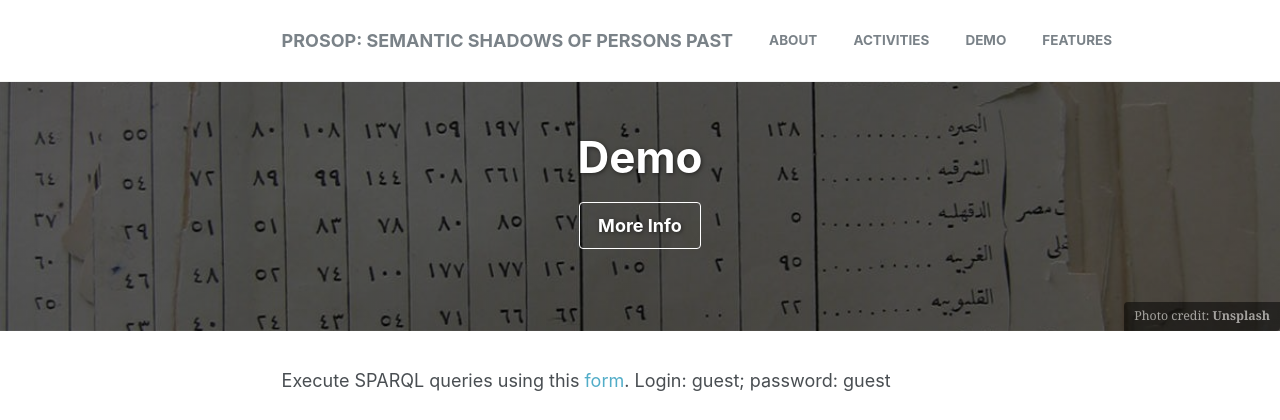
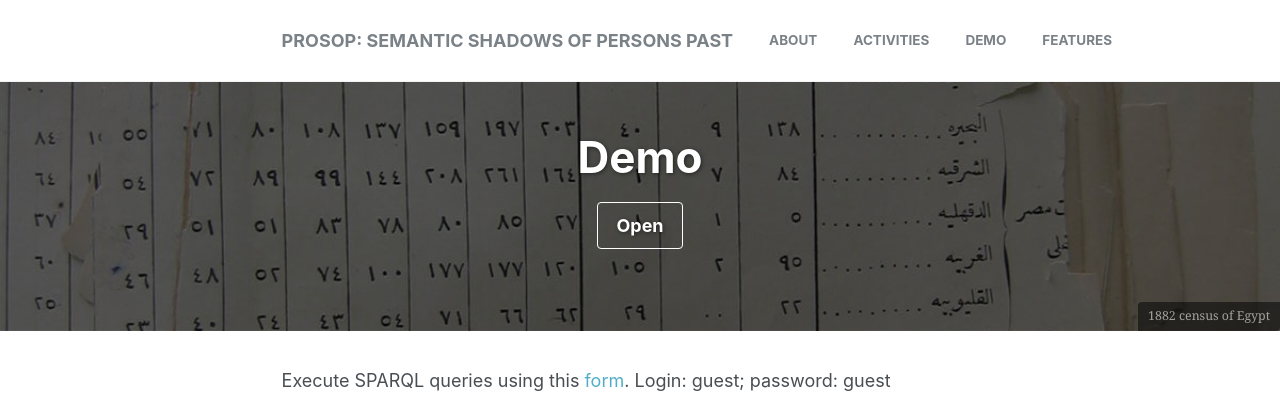
Before and after one commit to whanley/Prosop, a Jekyll site: the page built from demo.md, in a window 1280 px wide. Shown: the top 420 px of the page. Built offline with Jekyll 4.4.1, drawn with Linux system fonts in a browser that asks for light colours.

Commit message:
image fix

```diff
--- a/demo.md
+++ b/demo.md
@@ -6,12 +6,12 @@ layout: single
 header:
   overlay_image: census.jpg
   overlay_filter: 0.5 # same as adding an opacity of 0.5 to a black background
-  caption: "Photo credit: [**Unsplash**](https://unsplash.com)"
-  cta_label: "More Info"
-  cta_url: "https://unsplash.com"
+  caption: "1882 census of Egypt"
+  cta_label: "Open"
+  cta_url: "http://128.186.155.246:8890/sparql"
 ---
 
-Execute SPARQL queries using this [form](http://128.186.155.246:8890/). Login: guest; password: guest
+Execute SPARQL queries using this [form](http://128.186.155.246:8890/sparql). Login: guest; password: guest
 
 The databases available include:
 
```
